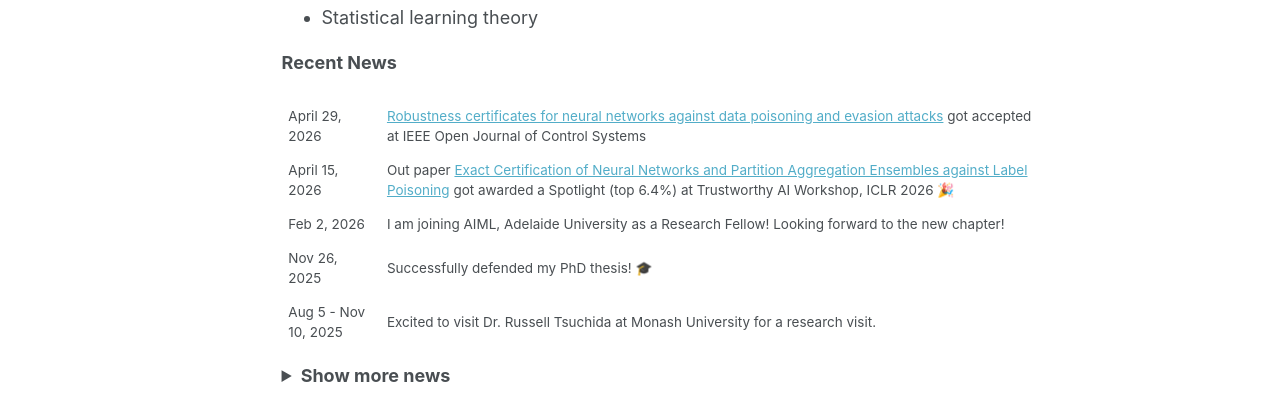
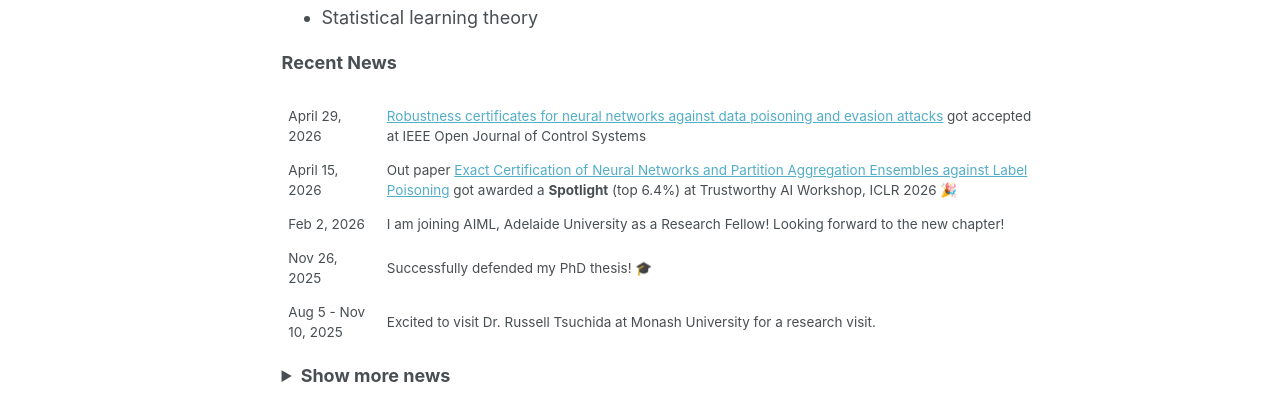
Before and after one commit to mahalakshmi-sabanayagam/mahalakshmi-sabanayagam.github.io, a Jekyll site: the page built from _pages/about.md, in a window 1280 px wide and 1313 px high. Shown: the part 735-1154 px from the top of the window. Built offline with Jekyll 4.4.1, drawn with Linux system fonts in a browser that asks for light colours.

```diff
--- a/_pages/about.md
+++ b/_pages/about.md
@@ -47,7 +47,7 @@ blockquote {
   </tr>
   <tr>
     <td>April 15, 2026</td>
-    <td>Out paper <a href="https://arxiv.org/pdf/2604.11416">Exact Certification of Neural Networks and Partition Aggregation Ensembles against Label Poisoning</a> got awarded a Spotlight (top 6.4%) at Trustworthy AI Workshop, ICLR 2026 🎉</td>
+    <td>Out paper <a href="https://arxiv.org/pdf/2604.11416">Exact Certification of Neural Networks and Partition Aggregation Ensembles against Label Poisoning</a> got awarded a <strong>Spotlight</strong> (top 6.4%) at Trustworthy AI Workshop, ICLR 2026 🎉</td>
   </tr>
   <tr>
     <td>Feb 2, 2026</td>
```
Also changed, not shown: 1 other file.
